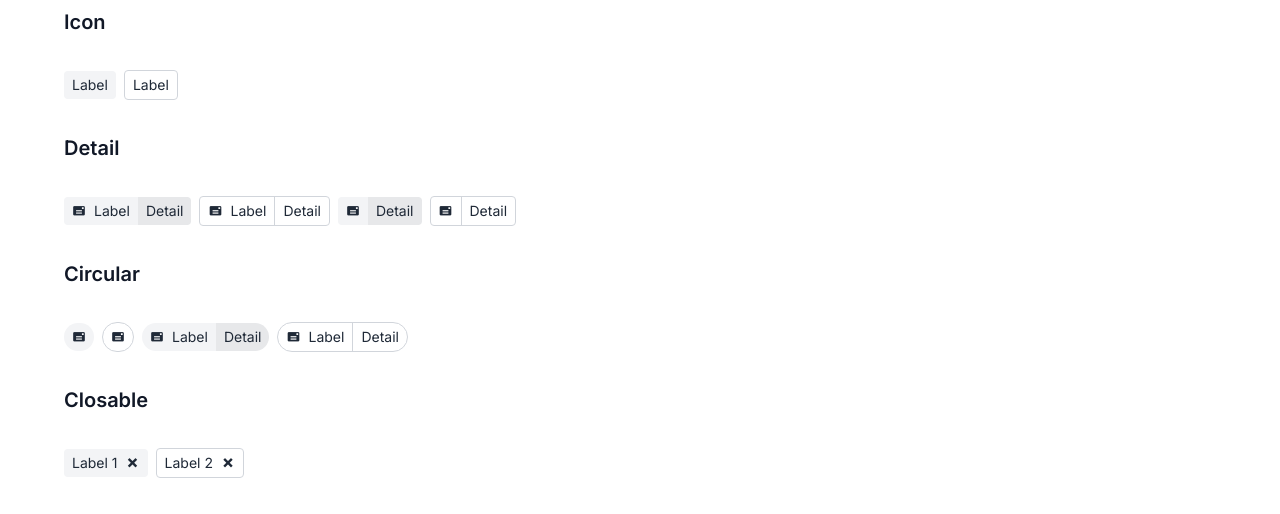
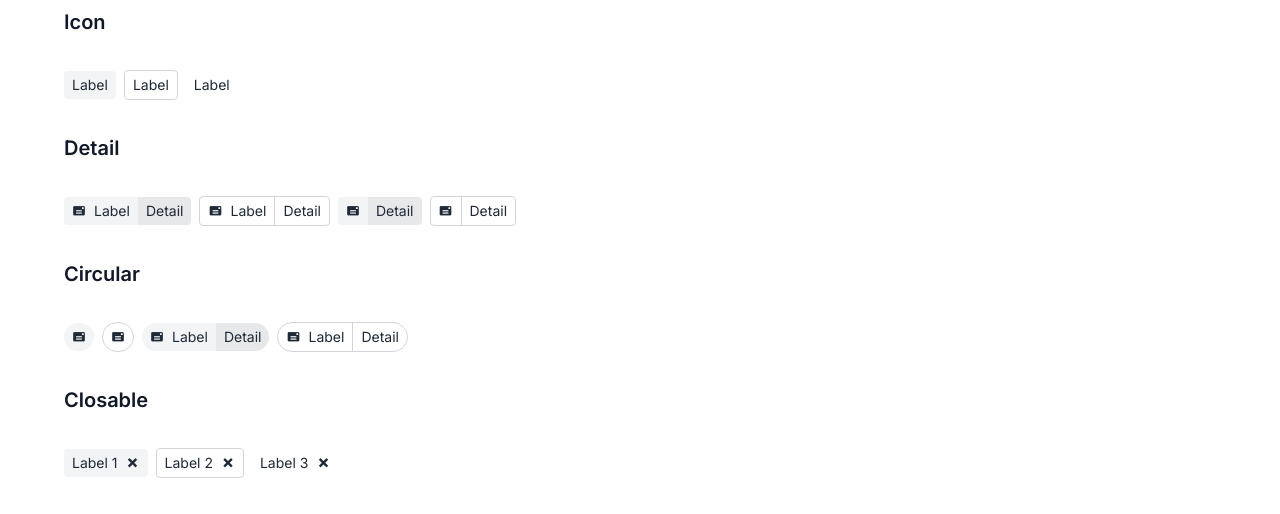
Before and after one commit to truefusion/dexios-ui, a Vue app: page /label in a window 1280 px wide. Shown: the part 234-748 px from the top of the page. Built offline with nearby package versions, Linux system fonts and the light colour scheme.

Commit message:
Secondary label styling.

```diff
--- a/src/components/Label.vue
+++ b/src/components/Label.vue
@@ -8,6 +8,7 @@
 		props: {
 			circular: Boolean,
 			plain: Boolean,
+			secondary: Boolean,
 		},
 		methods: {
 			close() {
@@ -28,7 +29,7 @@
 		&.label {
 			@apply auto-cols-max cursor-default grid grid-flow-col overflow-hidden rounded self-center text-sm dark:text-white;
 
-			&:not(.plain) {
+			&:not(.plain):not(.secondary) {
 				@apply bg-gray-100 dark:bg-gray-800;
 
 				.label-detail {
@@ -40,7 +41,7 @@
 				@apply rounded-full;
 			}
 
-			&.plain {
+			&.secondary {
 				@apply border border-gray-300 dark:border-gray-600;
 
 				.label-detail {
--- a/src/views/Label.vue
+++ b/src/views/Label.vue
@@ -5,6 +5,10 @@
 		},
 		{
 			label: 'Label 2',
+			secondary: true,
+		},
+		{
+			label: 'Label 3',
 			plain: true,
 		},
 	];
@@ -21,6 +25,9 @@
 			<VigilLabel>
 				<span>Label</span>
 			</VigilLabel>
+			<VigilLabel secondary>
+				<span>Label</span>
+			</VigilLabel>
 			<VigilLabel plain>
 				<span>Label</span>
 			</VigilLabel>
@@ -29,6 +36,9 @@
 		<h3>Icon</h3>
 		<VigilLabels>
 			<VigilLabel>
+				<span>Label</span>
+			</VigilLabel>
+			<VigilLabel secondary>
 				<span>Label</span>
 			</VigilLabel>
 			<VigilLabel plain>
@@ -43,7 +53,7 @@
 				<span>Label</span>
 				<span class="label-detail">Detail</span>
 			</VigilLabel>
-			<VigilLabel plain>
+			<VigilLabel secondary>
 				<VigilIcon class="label-icon" icon="mail"></VigilIcon>
 				<span>Label</span>
 				<span class="label-detail">Detail</span>
@@ -52,7 +62,7 @@
 				<VigilIcon icon="mail"></VigilIcon>
 				<span class="label-detail">Detail</span>
 			</VigilLabel>
-			<VigilLabel plain>
+			<VigilLabel secondary>
 				<VigilIcon icon="mail"></VigilIcon>
 				<span class="label-detail">Detail</span>
 			</VigilLabel>
@@ -63,7 +73,7 @@
 			<VigilLabel circular>
 				<VigilIcon icon="mail"></VigilIcon>
 			</VigilLabel>
-			<VigilLabel circular plain>
+			<VigilLabel circular secondary>
 				<VigilIcon icon="mail"></VigilIcon>
 			</VigilLabel>
 			<VigilLabel circular>
@@ -71,7 +81,7 @@
 				<span>Label</span>
 				<span class="label-detail">Detail</span>
 			</VigilLabel>
-			<VigilLabel circular plain>
+			<VigilLabel circular secondary>
 				<VigilIcon class="label-icon" icon="mail"></VigilIcon>
 				<span>Label</span>
 				<span class="label-detail">Detail</span>
@@ -80,7 +90,7 @@
 
 		<h3>Closable</h3>
 		<VigilLabels>
-			<VigilLabel :plain="label.plain" @close="doSomething(label)" v-for="label in labels">
+			<VigilLabel :plain="label.plain" :secondary="label.secondary" @close="doSomething(label)" v-for="label in labels">
 				<template v-slot="{close}">
 					<span>{{label.label}}</span>
 					<VigilIcon class="label-close" icon="close-thick" @click="close"></VigilIcon>
```
